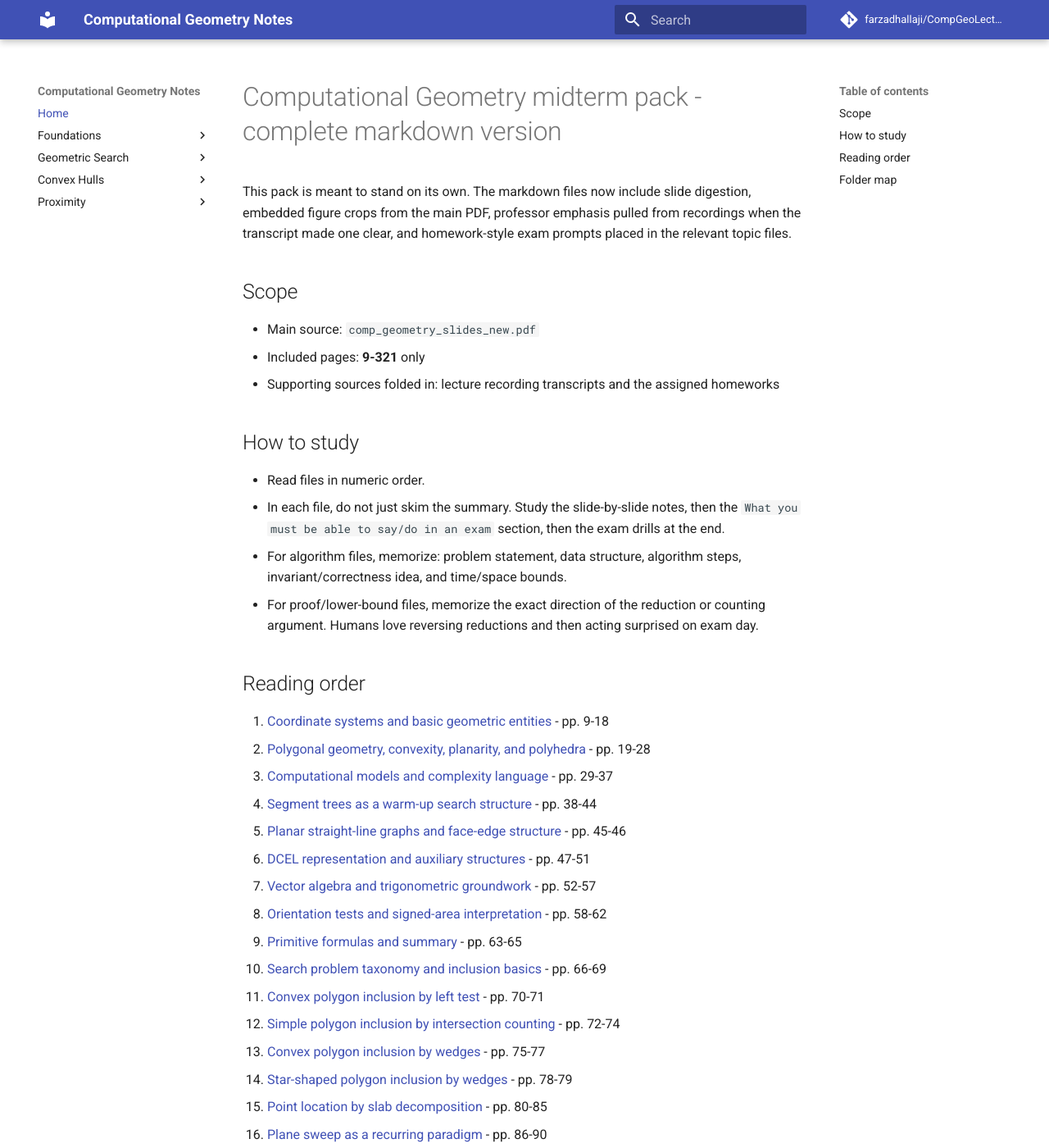
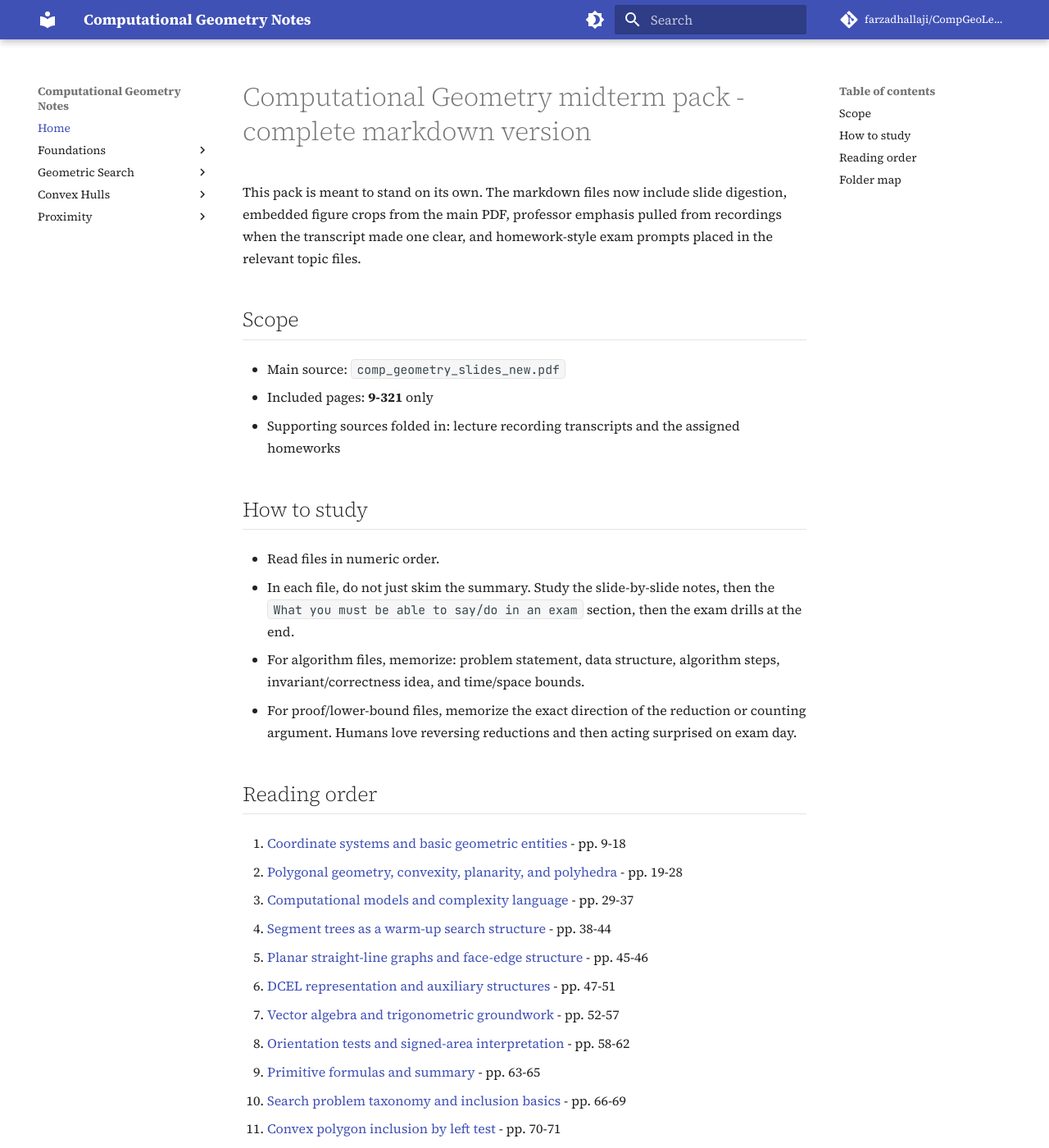
Before and after one commit to farzadhallaji/CompGeoLectures, an MkDocs documentation site: the page built from Lectures/docs/index.md, in a window 1280 px wide and 1400 px high. Shown: the whole window at 82% size. Built offline with MkDocs 1.6.1 and Material for MkDocs 9.7.7, drawn with Linux system fonts in a browser that asks for light colours; comment, search, counter and statistics services are not loaded.

Commit message:
Improve MkDocs typography: theme fonts, palette, and extra CSS
- Material theme: Source Serif 4 + JetBrains Mono, light/dark palettes with toggle, instant nav, TOC follow, code copy
- extra.css: prose line-height, article max-width, heading/list spacing, inline code and code blocks, MathJax and table styling

Made-with: Cursor

```diff
--- a/Lectures/docs/stylesheets/extra.css
+++ b/Lectures/docs/stylesheets/extra.css
@@ -14,3 +14,139 @@
 .md-content__inner.md-typeset {
   overflow: visible;
 }
+
+/* --------------------------------------------------------------------------
+ * Prose & article width: comfortable reading for long lecture notes
+ * -------------------------------------------------------------------------- */
+.md-typeset {
+  line-height: 1.68;
+}
+
+.md-content__inner {
+  max-width: 44rem;
+}
+
+/* --------------------------------------------------------------------------
+ * Headings: chunk slide-by-slide sections
+ * -------------------------------------------------------------------------- */
+.md-typeset h2 {
+  margin-top: 1.75em;
+  margin-bottom: 0.65em;
+  padding-bottom: 0.25em;
+  border-bottom: 1px solid color-mix(in srgb, var(--md-default-fg-color) 12%, transparent);
+}
+
+.md-typeset h3 {
+  margin-top: 1.35em;
+  margin-bottom: 0.5em;
+}
+
+.md-typeset h4 {
+  margin-top: 1.1em;
+  margin-bottom: 0.4em;
+}
+
+/* --------------------------------------------------------------------------
+ * Lists: extra air between dense bullet blocks
+ * -------------------------------------------------------------------------- */
+.md-typeset ul,
+.md-typeset ol {
+  margin-top: 0.5em;
+  margin-bottom: 0.85em;
+}
+
+.md-typeset li {
+  margin-top: 0.35em;
+  margin-bottom: 0.35em;
+}
+
+.md-typeset li > ul,
+.md-typeset li > ol {
+  margin-top: 0.35em;
+  margin-bottom: 0.35em;
+}
+
+/* --------------------------------------------------------------------------
+ * Inline code: notation and O(·) stand out when authors use backticks
+ * -------------------------------------------------------------------------- */
+.md-typeset code {
+  font-size: 0.92em;
+  font-variant-numeric: tabular-nums;
+}
+
+.md-typeset :not(pre) > code {
+  padding: 0.12em 0.45em;
+  border-radius: 0.3em;
+  background-color: color-mix(in srgb, var(--md-code-bg-color) 88%, var(--md-default-bg-color));
+  border: 1px solid color-mix(in srgb, var(--md-default-fg-color) 8%, transparent);
+}
+
+/* --------------------------------------------------------------------------
+ * Fenced code / pseudocode
+ * -------------------------------------------------------------------------- */
+.md-typeset .highlight {
+  border-radius: 0.35rem;
+  border: 1px solid color-mix(in srgb, var(--md-default-fg-color) 10%, transparent);
+}
+
+.md-typeset .highlight pre {
+  margin: 0;
+  padding: 0.85em 1em;
+  line-height: 1.55;
+  overflow-x: auto;
+  -webkit-overflow-scrolling: touch;
+  font-variant-numeric: tabular-nums;
+}
+
+.md-typeset .highlight code {
+  font-size: 0.82em;
+}
+
+/* --------------------------------------------------------------------------
+ * MathJax (generic arithmatex + CHTML output)
+ * -------------------------------------------------------------------------- */
+.md-typeset mjx-container {
+  display: block;
+  margin: 0.85em 0;
+  overflow-x: auto;
+  overflow-y: hidden;
+  -webkit-overflow-scrolling: touch;
+}
+
+.md-typeset mjx-container[display="true"] {
+  text-align: center;
+}
+
+.md-typeset .arithmatex {
+  overflow-x: auto;
+  max-width: 100%;
+}
+
+/* --------------------------------------------------------------------------
+ * Tables
+ * -------------------------------------------------------------------------- */
+.md-typeset table:not([class]) {
+  border-collapse: collapse;
+  font-size: 0.9em;
+  display: table;
+  overflow: hidden;
+}
+
+.md-typeset table:not([class]) th,
+.md-typeset table:not([class]) td {
+  border: 1px solid color-mix(in srgb, var(--md-default-fg-color) 14%, transparent);
+  padding: 0.45em 0.65em;
+}
+
+.md-typeset table:not([class]) th {
+  background-color: color-mix(in srgb, var(--md-default-fg-color) 6%, var(--md-default-bg-color));
+  font-weight: 600;
+}
+
+.md-typeset table:not([class]) tbody tr:nth-child(even) {
+  background-color: color-mix(in srgb, var(--md-default-fg-color) 4%, var(--md-default-bg-color));
+}
+
+.md-typeset table:not([class]) tbody tr:hover {
+  background-color: color-mix(in srgb, var(--md-default-fg-color) 8%, var(--md-default-bg-color));
+}
--- a/mkdocs.yml
+++ b/mkdocs.yml
@@ -8,6 +8,27 @@ docs_dir: Lectures/docs
 
 theme:
   name: material
+  font:
+    text: Source Serif 4
+    code: JetBrains Mono
+  palette:
+    - scheme: default
+      primary: indigo
+      accent: deep purple
+      toggle:
+        icon: material/brightness-4
+        name: Switch to dark mode
+    - scheme: slate
+      primary: indigo
+      accent: indigo
+      toggle:
+        icon: material/brightness-7
+        name: Switch to light mode
+  features:
+    - navigation.instant
+    - navigation.tracking
+    - toc.follow
+    - content.code.copy
 
 markdown_extensions:
   - attr_list
```
